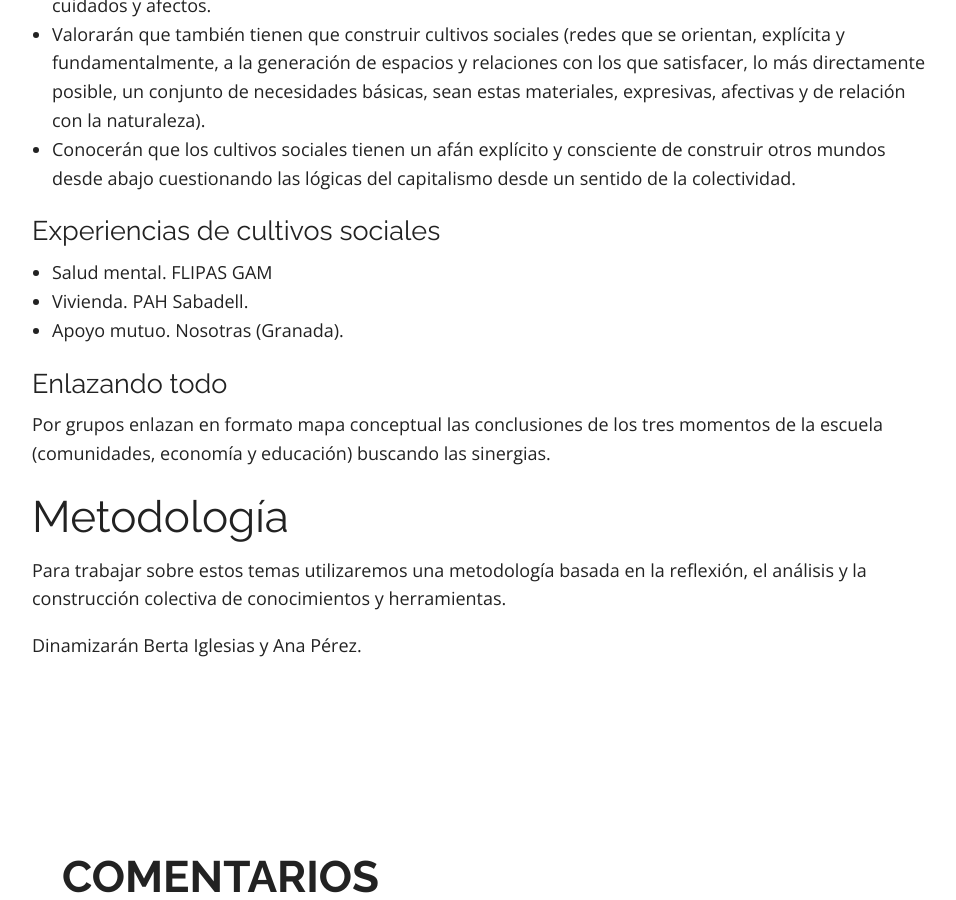
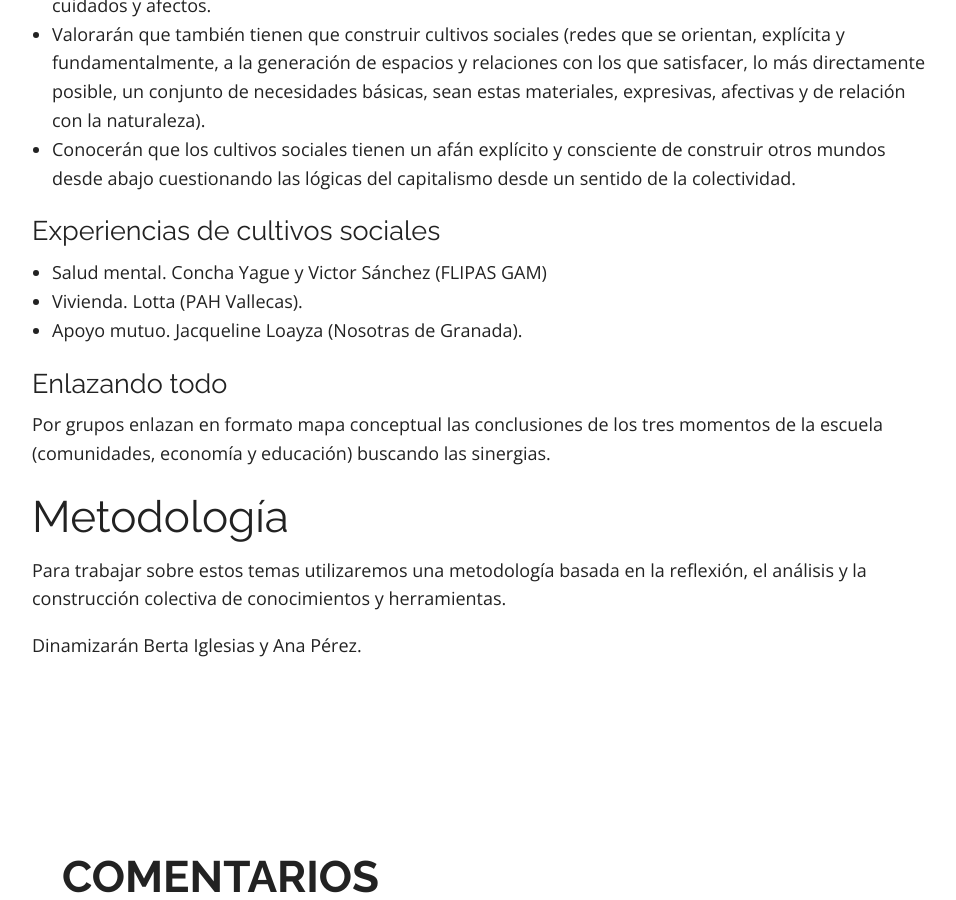
Before and after one commit to escuelaramonfdez/escuelaramonfdez.github.io, a Jekyll site: the page built from contenidos.md, in a window 1280 px wide and 900 px high, scrolled down 4484 px. Shown: the whole window, without its empty margins (158-1114 px from the left). Built offline with Jekyll 4.4.1, drawn with Linux system fonts in a browser that asks for light colours; nearby versions of some CDN libraries; comment, search, counter and statistics services are not loaded; some of the changed text lies outside the part shown.

Commit message:
Actualización ponentes.

```diff
--- a/contenidos.md
+++ b/contenidos.md
@@ -166,9 +166,9 @@ Al final de la sesión, las personas participantes:
 
 ### <a name="taller8"></a>Experiencias de cultivos sociales
 
-- Salud mental. FLIPAS GAM
-- Vivienda. PAH Sabadell.
-- Apoyo mutuo. Nosotras (Granada).
+- Salud mental. Concha Yague y Victor Sánchez (FLIPAS GAM)
+- Vivienda. Lotta (PAH Vallecas).
+- Apoyo mutuo. Jacqueline Loayza (Nosotras de Granada).
 
 ### <a name="taller9"></a>Enlazando todo
 
```
Also changed, not shown: other parts of contenidos.md (+2 -2 lines).
